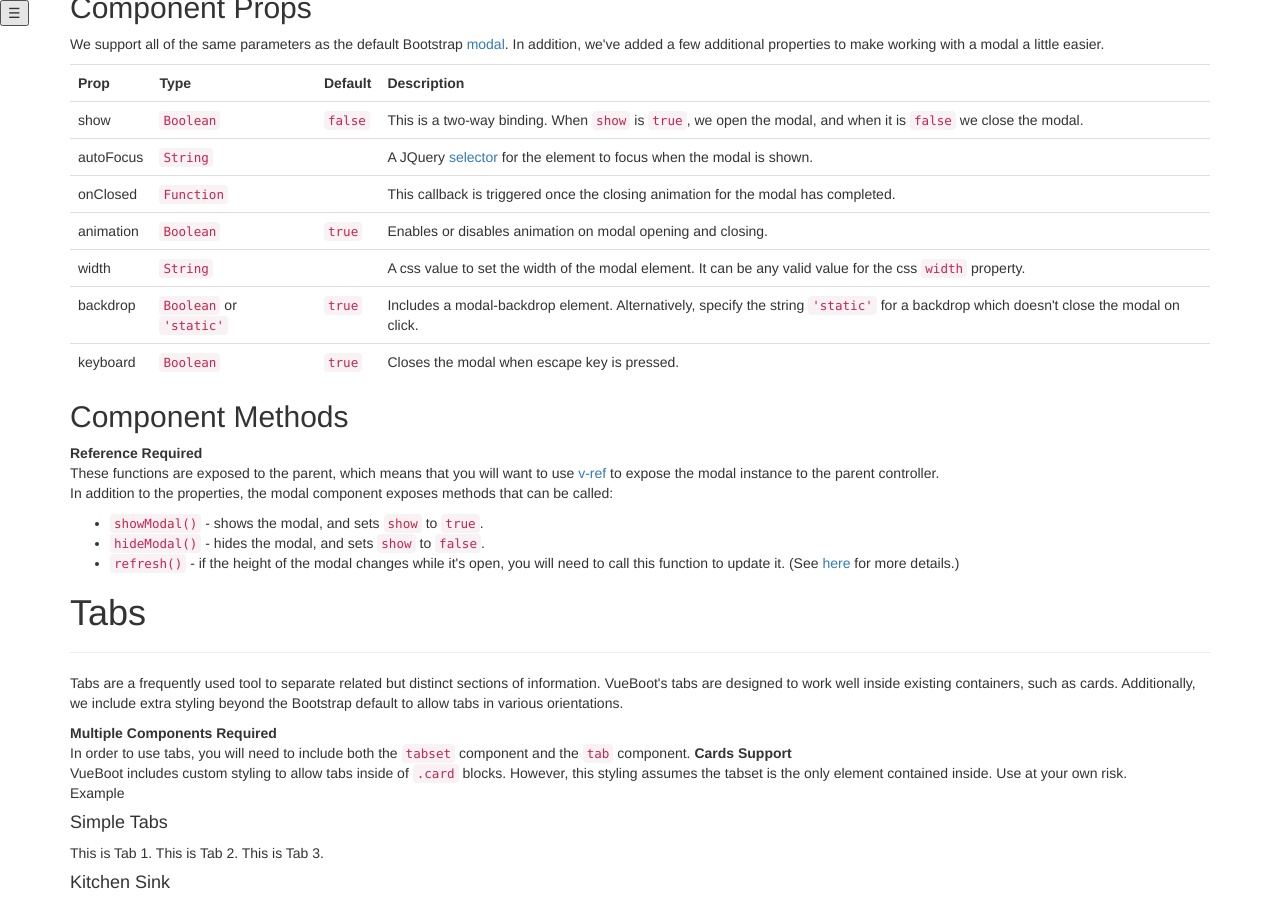
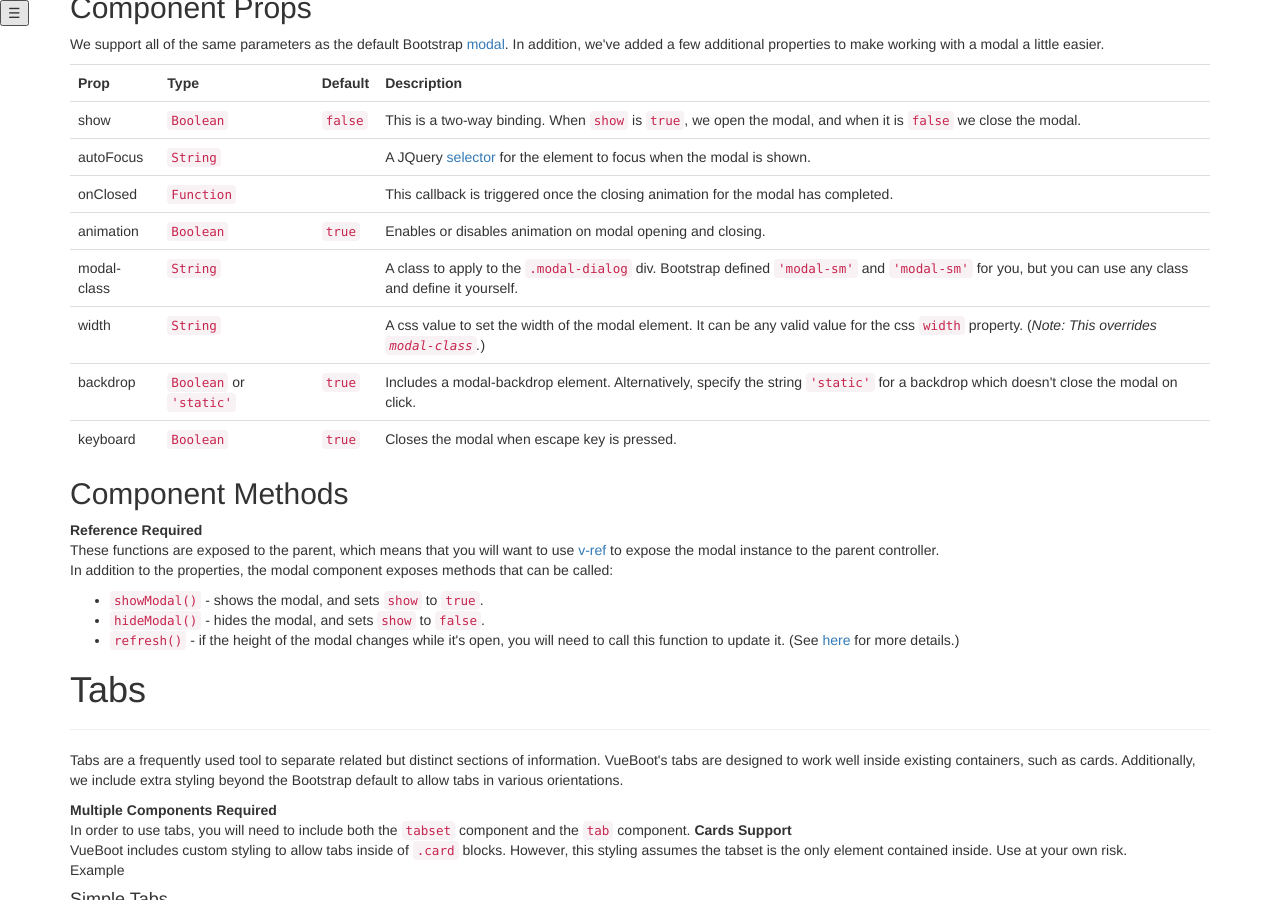
Before and after one commit to Morgul/vueboot, a Jekyll site: the page built from index.html, in a window 1280 px wide and 900 px high, scrolled down 5892 px. Built offline with Jekyll 4.4.1, drawn with Linux system fonts in a browser that asks for light colours; nearby versions of some CDN libraries; library files that are not in the unit come from our copies.

Commit message:
updated modal for v0.4.0 features.

```diff
--- a/components/modal.html
+++ b/components/modal.html
@@ -108,10 +108,16 @@
             <td>Enables or disables animation on modal opening and closing.</td>
         </tr>
         <tr>
+            <td>modal-class</td>
+            <td><code>String</code></td>
+            <td></td>
+            <td>A class to apply to the <code>.modal-dialog</code> div. Bootstrap defined <code>'modal-sm'</code> and <code>'modal-sm'</code> for you, but you can use any class and define it yourself.</td>
+        </tr>
+        <tr>
             <td>width</td>
             <td><code>String</code></td>
             <td></td>
-            <td>A css value to set the width of the modal element. It can be any valid value for the css <code>width</code> property.</td>
+            <td>A css value to set the width of the modal element. It can be any valid value for the css <code>width</code> property. (<i>Note: This overrides <code>modal-class</code>.</i>)</td>
         </tr>
         <tr>
             <td>backdrop</td>
```
